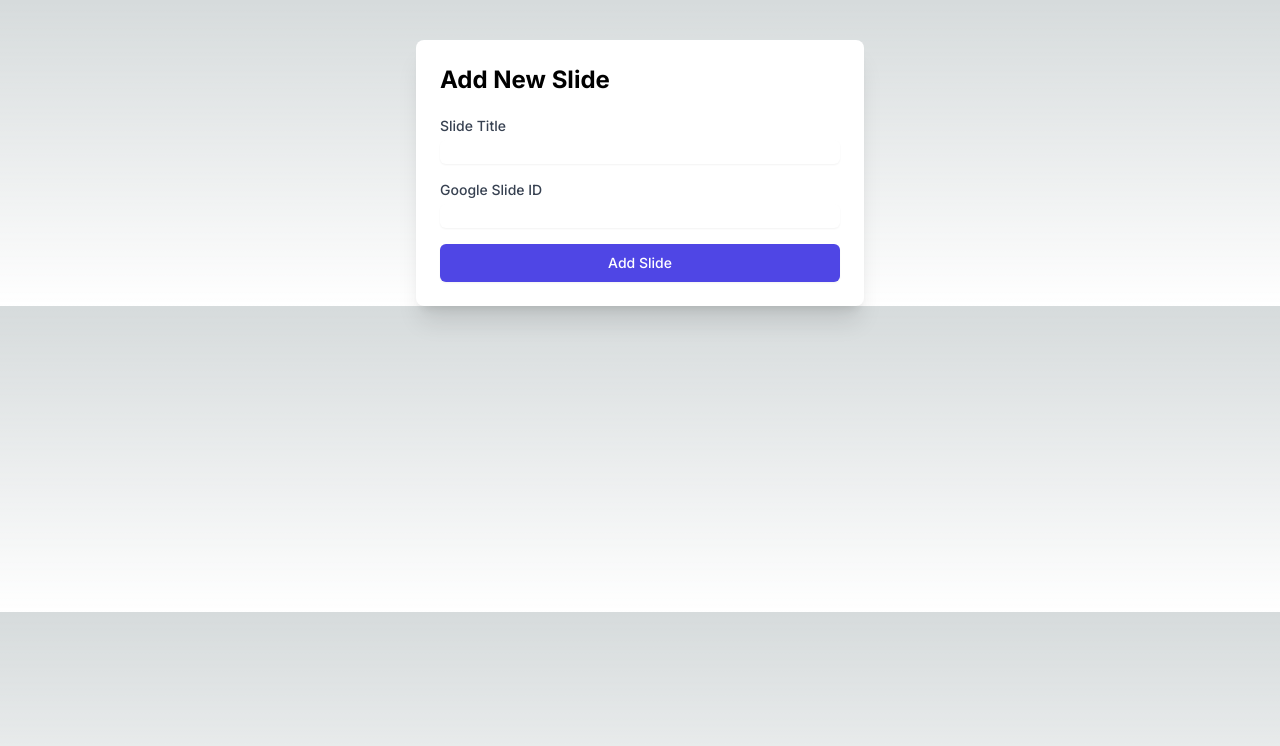
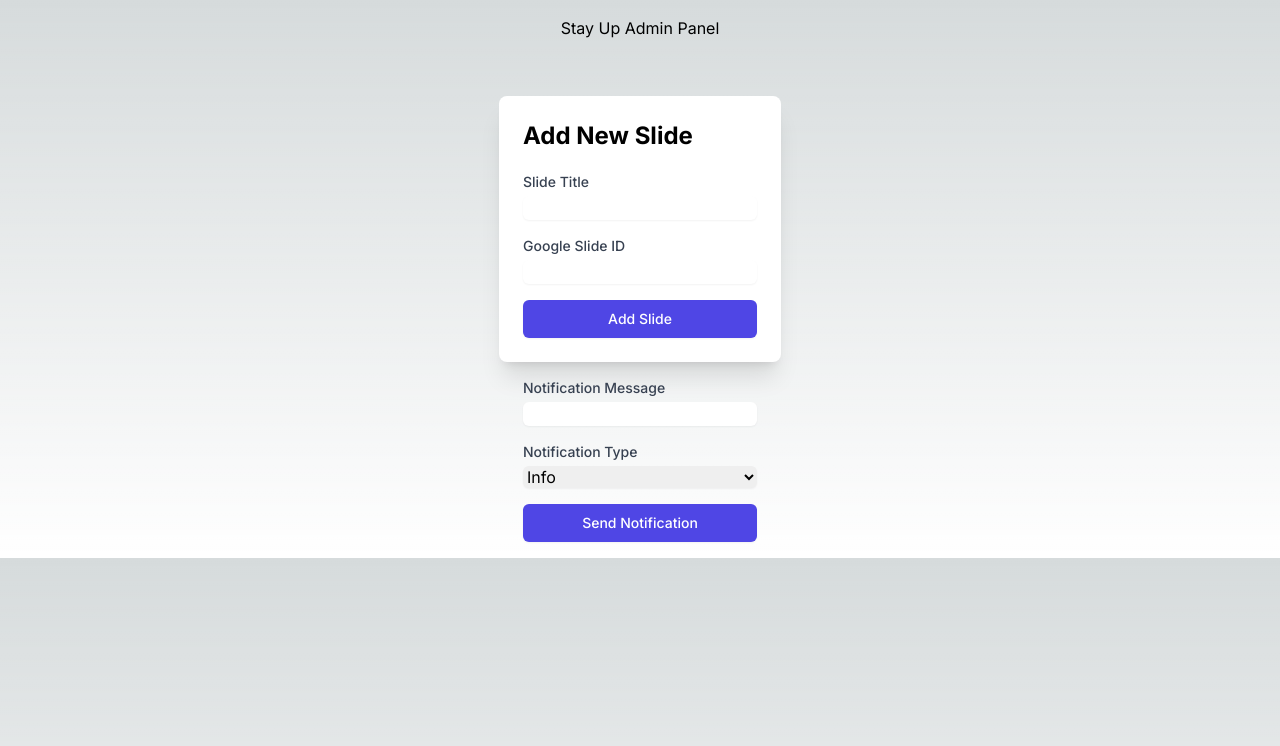
Before and after one commit to jainhardik120/stay-up-backend, a Next.js app: page / in a window 1280 px wide. Shown: the top 746 px of the page. Built offline with nearby package versions, Linux system fonts and the light colour scheme.

Commit message:
fixed Client component error

```diff
--- a/app/page.tsx
+++ b/app/page.tsx
@@ -1,10 +1,13 @@
 import Image from "next/image";
 import NewSlideForm from "./components/NewSlideForm";
+import NotificationForm from "./components/NotificationForm";
 
 export default function Home() {
   return (
-    <div>
+    <div className="flex flex-col items-center justify-center gap-4 p-4">
+      <h1>Stay Up Admin Panel</h1>
       <NewSlideForm />
+      <NotificationForm />
     </div>
   );
 }
```
